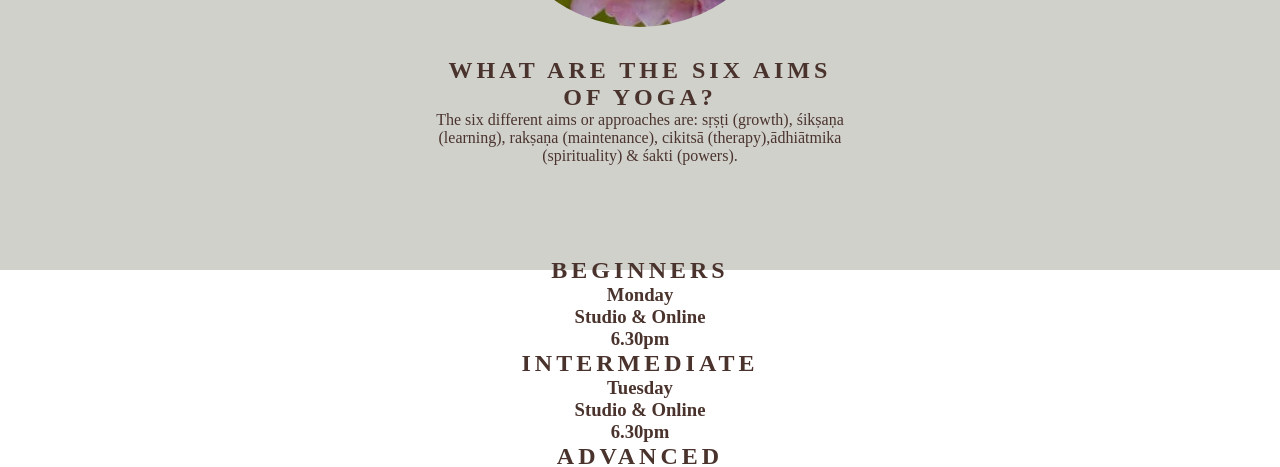
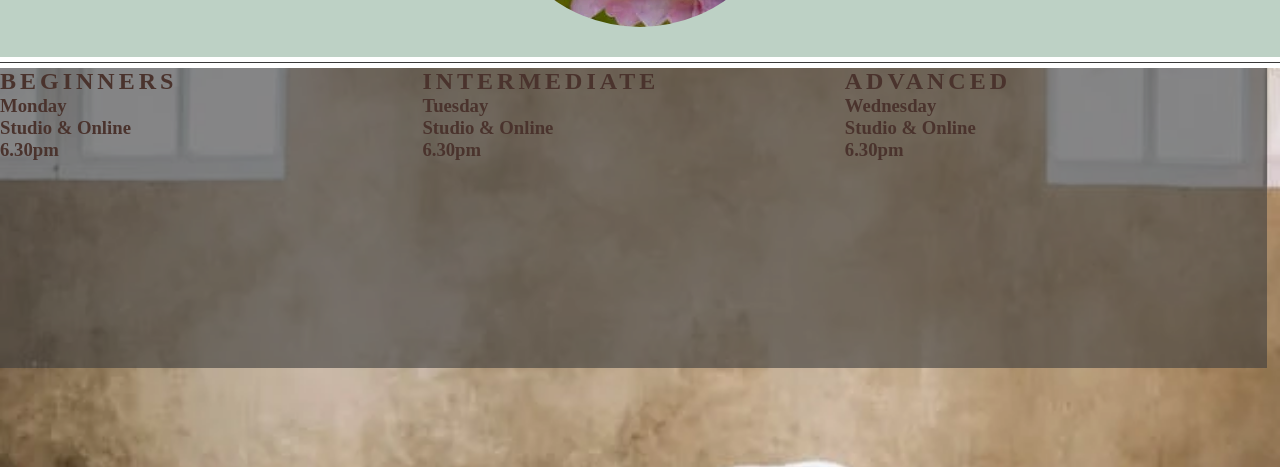
Before and after one commit to suzannepp/PP1_learn_yoga, a plain HTML site: page index.html in a window 1280 px wide. Shown: the part 1005-1472 px from the top of the page. Drawn offline with Linux system fonts and the light colour scheme; a web font is replaced by a local one.

Commit message:
remove aim html and styling

```diff
--- a/assets/css/style.css
+++ b/assets/css/style.css
@@ -76,8 +76,8 @@ h1, h2 {
 /* why yoga */
 
 #why-yoga {
-    height: 600px;
-    background-color: #d1d1cc;
+
+    background-color: #bdd1c5;
     text-align: center;
 }
 
@@ -147,14 +147,6 @@ hr {
      height: 100%;
      border-radius: 50%;
     }
-
-/* Aim */
-
-#aim {
-    height: 200px;
-    text-align: center;
-
-}
 
 /* footer */
 
@@ -232,3 +224,23 @@ footer {
     background-color: #fafafa;
     color: #4a332d;
 }
+
+/* Class Details */
+
+#classes {
+    height: 600px;
+    width: 100%;
+    background: url(../images/times.webp) no-repeat center center;
+    background-size: cover;
+    }
+
+#classes div {
+    color: #4a332d;
+    background-color: rgba(60, 60, 60, 0.6);
+    width: 33%;
+    height: 300px;
+    float: left;
+
+
+
+}
--- a/index.html
+++ b/index.html
@@ -12,6 +12,8 @@
 </head>
 
 <body>
+    <header>
+
     <!-- Navigation -->
     <nav id="nav">
 
@@ -21,17 +23,16 @@
         <ul id="menu">
             <li><a href="signup.html">Sign Up</a></li>
             <li><a href="index.html">Gallery</a></li>
-            <li><a href="index.html" class="active">Home</a></li>
+            <li><a href="index.html" class="active">Home</a>
+            </li>
         </ul>
     </nav>
+</header>
 
-    <!-- Header -->
-
-    <header>
         <section id="hero-outer">
             <div id="hero-image"></div>
         </section>
-    </header>
+
 
     <main>
 
@@ -66,14 +67,10 @@
                 <div id="circle-container">
                     <div id="circle-cover-bg"></div>
                 </div>
+            </section>
 
-                <section id="aim">
-                    <h2>What are the six aims of yoga?</h2>
-                    <p>The six different aims or approaches are:
-                        sṛṣṭi (growth), śikṣaṇa (learning), rakṣaṇa (maintenance), cikitsā (therapy),ādhiātmika
-                        (spirituality) & śakti (powers).</p>
-                </section>
-                <section>
+                <hr>
+                <section id="classes">
                     <div>
                         <h2>Beginners</h2>
                         <h3>Monday</h3>
```
Also changed, not shown: assets/images/times.webp (added).
